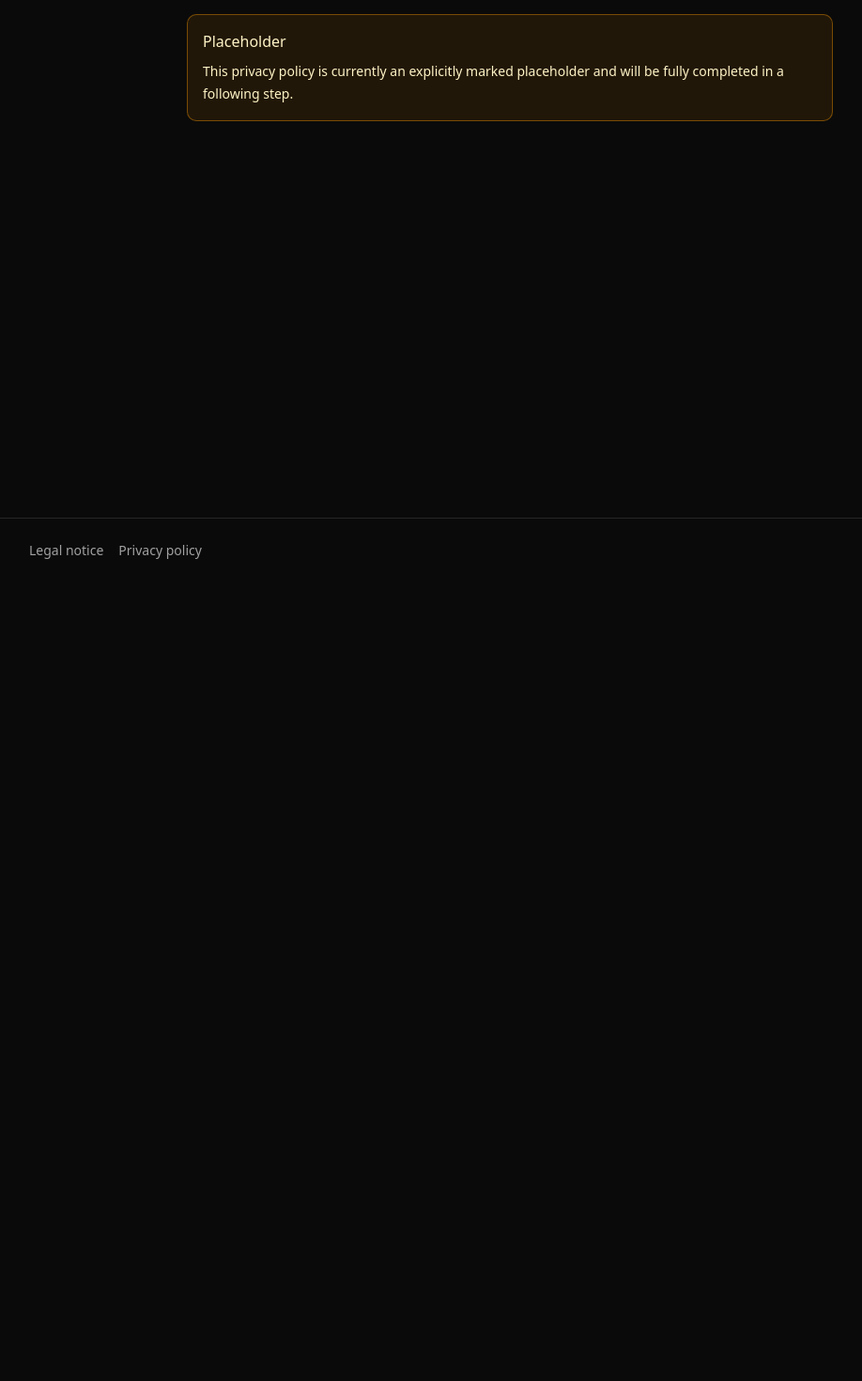
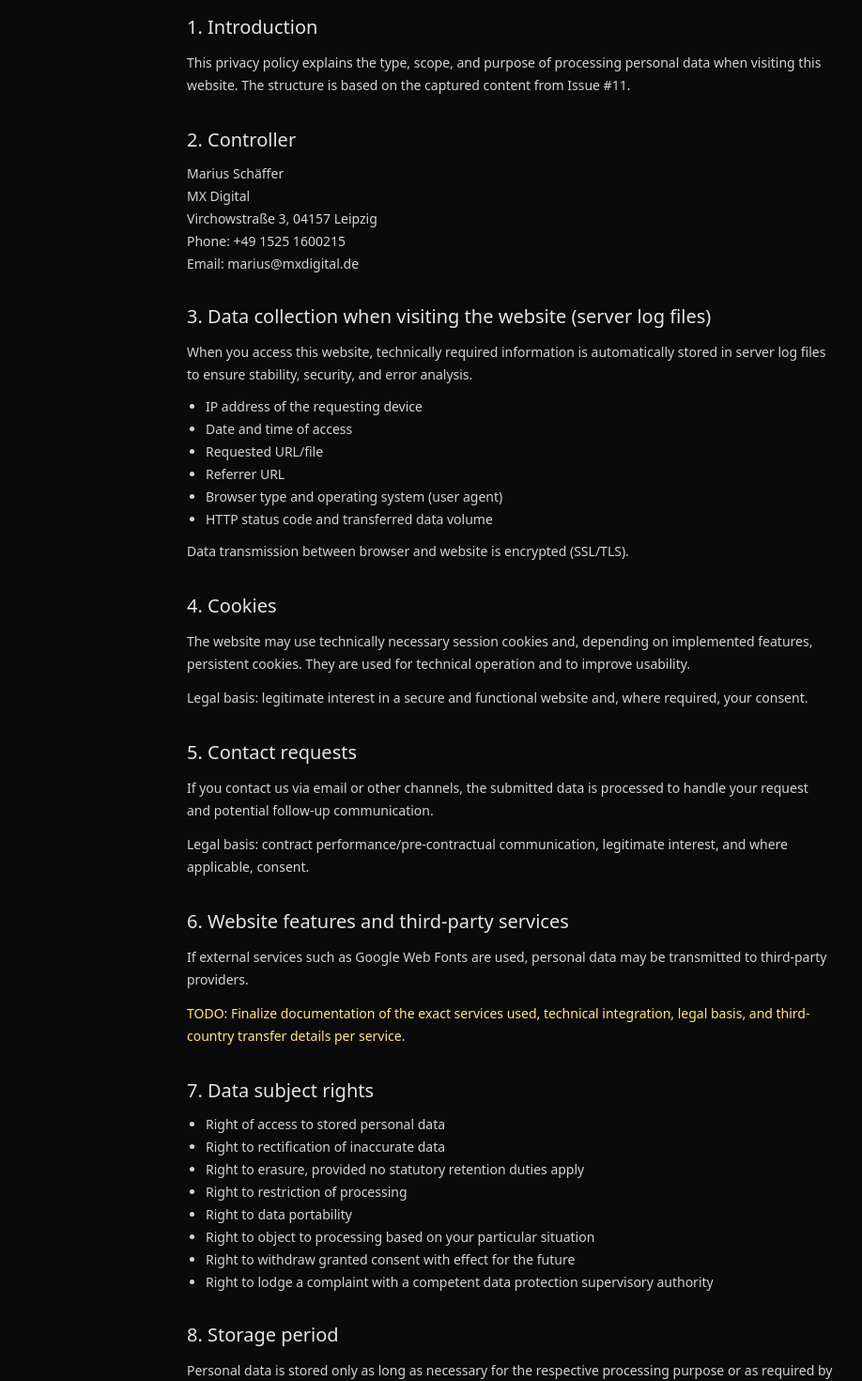
Before and after one commit to mars-mx/portfolio, a Next.js app: page /en/datenschutz in a window 1280 px wide. Shown: the part 180-1650 px from the top of the page at 94% size, without its empty margins (97-1015 px from the left). Before the commit the page ends 800 px from the top, so only its background shows below. Built offline with nearby package versions, Linux system fonts and the light colour scheme.

Commit message:
fix: add bilingual privacy policy content (fixes #13)

```diff
--- a/messages/de.json
+++ b/messages/de.json
@@ -30,7 +30,59 @@
   },
   "Privacy": {
     "title": "Datenschutzerklärung",
-    "placeholderTitle": "Platzhalter",
-    "placeholderText": "Diese Datenschutzerklärung ist aktuell ein bewusst gekennzeichneter Platzhalter und wird in einem nachfolgenden Schritt vollständig ausgearbeitet."
+    "intro": {
+      "heading": "1. Einleitung",
+      "body": "Diese Datenschutzerklärung informiert über Art, Umfang und Zweck der Verarbeitung personenbezogener Daten beim Besuch dieser Website. Die Inhalte basieren auf der erfassten Struktur aus Issue #11."
+    },
+    "controller": {
+      "heading": "2. Verantwortlicher",
+      "phone": "Telefon: 015251600215",
+      "email": "E-Mail: marius@mxdigital.de"
+    },
+    "logfiles": {
+      "heading": "3. Datenerfassung beim Websitebesuch (Server-Logfiles)",
+      "body": "Beim Aufruf der Website werden technisch erforderliche Informationen automatisiert in Server-Logfiles gespeichert, um Stabilität, Sicherheit und Fehleranalyse zu gewährleisten.",
+      "items": {
+        "ip": "IP-Adresse des anfragenden Geräts",
+        "datetime": "Datum und Uhrzeit des Zugriffs",
+        "request": "Aufgerufene URL/Datei",
+        "referrer": "Referrer-URL",
+        "userAgent": "Browsertyp und Betriebssystem (User-Agent)",
+        "status": "HTTP-Statuscode und übertragene Datenmenge"
+      },
+      "encryption": "Die Übertragung zwischen Browser und Website erfolgt verschlüsselt (SSL/TLS)."
+    },
+    "cookies": {
+      "heading": "4. Cookies",
+      "body": "Die Website kann technisch notwendige Session-Cookies und – je nach eingesetzten Funktionen – persistente Cookies verwenden. Sie dienen der technischen Bereitstellung und Verbesserung der Nutzung.",
+      "legalBasis": "Rechtsgrundlage: berechtigtes Interesse an einer sicheren und funktionsfähigen Website sowie, soweit erforderlich, Einwilligung."
+    },
+    "contact": {
+      "heading": "5. Kontaktaufnahme",
+      "body": "Wenn Sie per E-Mail oder auf anderem Weg Kontakt aufnehmen, werden die übermittelten Daten zur Bearbeitung Ihrer Anfrage und für mögliche Anschlussfragen verarbeitet.",
+      "legalBasis": "Rechtsgrundlage: Vertragserfüllung/vorvertragliche Kommunikation, berechtigtes Interesse und ggf. Einwilligung."
+    },
+    "tools": {
+      "heading": "6. Seitenfunktionalitäten und Drittanbieter",
+      "body": "Sofern externe Dienste wie z. B. Google Web Fonts eingesetzt werden, kann es zu einer Übermittlung personenbezogener Daten an Drittanbieter kommen.",
+      "todo": "TODO: Konkrete eingesetzte Dienste, technische Einbindung, Rechtsgrundlage und Drittlandtransfer je Dienst final dokumentieren."
+    },
+    "rights": {
+      "heading": "7. Rechte betroffener Personen",
+      "items": {
+        "access": "Auskunft über gespeicherte personenbezogene Daten",
+        "rectification": "Berichtigung unrichtiger Daten",
+        "erasure": "Löschung der Daten, soweit keine Aufbewahrungspflichten entgegenstehen",
+        "restriction": "Einschränkung der Verarbeitung",
+        "portability": "Datenübertragbarkeit",
+        "objection": "Widerspruch gegen die Verarbeitung aus Gründen, die sich aus Ihrer besonderen Situation ergeben",
+        "withdrawal": "Widerruf erteilter Einwilligungen mit Wirkung für die Zukunft",
+        "complaint": "Beschwerde bei einer zuständigen Datenschutzaufsichtsbehörde"
+      }
+    },
+    "retention": {
+      "heading": "8. Speicherdauer",
+      "body": "Personenbezogene Daten werden nur so lange gespeichert, wie es für die jeweiligen Verarbeitungszwecke erforderlich ist oder gesetzliche Aufbewahrungsfristen bestehen. Anschließend werden Daten gelöscht oder anonymisiert."
+    }
   }
 }
--- a/messages/en.json
+++ b/messages/en.json
@@ -29,8 +29,60 @@
     "responsibleHeading": "Responsible for content pursuant to Section 18(2) MStV"
   },
   "Privacy": {
-    "title": "Privacy policy",
-    "placeholderTitle": "Placeholder",
-    "placeholderText": "This privacy policy is currently an explicitly marked placeholder and will be fully completed in a following step."
+    "title": "Privacy Policy",
+    "intro": {
+      "heading": "1. Introduction",
+      "body": "This privacy policy explains the type, scope, and purpose of processing personal data when visiting this website. The structure is based on the captured content from Issue #11."
+    },
+    "controller": {
+      "heading": "2. Controller",
+      "phone": "Phone: +49 1525 1600215",
+      "email": "Email: marius@mxdigital.de"
+    },
+    "logfiles": {
+      "heading": "3. Data collection when visiting the website (server log files)",
+      "body": "When you access this website, technically required information is automatically stored in server log files to ensure stability, security, and error analysis.",
+      "items": {
+        "ip": "IP address of the requesting device",
+        "datetime": "Date and time of access",
+        "request": "Requested URL/file",
+        "referrer": "Referrer URL",
+        "userAgent": "Browser type and operating system (user agent)",
+        "status": "HTTP status code and transferred data volume"
+      },
+      "encryption": "Data transmission between browser and website is encrypted (SSL/TLS)."
+    },
+    "cookies": {
+      "heading": "4. Cookies",
+      "body": "The website may use technically necessary session cookies and, depending on implemented features, persistent cookies. They are used for technical operation and to improve usability.",
+      "legalBasis": "Legal basis: legitimate interest in a secure and functional website and, where required, your consent."
+    },
+    "contact": {
+      "heading": "5. Contact requests",
+      "body": "If you contact us via email or other channels, the submitted data is processed to handle your request and potential follow-up communication.",
+      "legalBasis": "Legal basis: contract performance/pre-contractual communication, legitimate interest, and where applicable, consent."
+    },
+    "tools": {
+      "heading": "6. Website features and third-party services",
+      "body": "If external services such as Google Web Fonts are used, personal data may be transmitted to third-party providers.",
+      "todo": "TODO: Finalize documentation of the exact services used, technical integration, legal basis, and third-country transfer details per service."
+    },
+    "rights": {
+      "heading": "7. Data subject rights",
+      "items": {
+        "access": "Right of access to stored personal data",
+        "rectification": "Right to rectification of inaccurate data",
+        "erasure": "Right to erasure, provided no statutory retention duties apply",
+        "restriction": "Right to restriction of processing",
+        "portability": "Right to data portability",
+        "objection": "Right to object to processing based on your particular situation",
+        "withdrawal": "Right to withdraw granted consent with effect for the future",
+        "complaint": "Right to lodge a complaint with a competent data protection supervisory authority"
+      }
+    },
+    "retention": {
+      "heading": "8. Storage period",
+      "body": "Personal data is stored only as long as necessary for the respective processing purpose or as required by statutory retention periods. Data is then deleted or anonymized."
+    }
   }
 }
--- a/src/app/[locale]/datenschutz/page.tsx
+++ b/src/app/[locale]/datenschutz/page.tsx
@@ -9,13 +9,89 @@ export default async function PrivacyPolicyPage({params}: PrivacyPolicyPageProps
   setRequestLocale(locale);
   const t = await getTranslations("Privacy");
 
+  const logItems = [
+    t("logfiles.items.ip"),
+    t("logfiles.items.datetime"),
+    t("logfiles.items.request"),
+    t("logfiles.items.referrer"),
+    t("logfiles.items.userAgent"),
+    t("logfiles.items.status"),
+  ];
+
+  const rightsItems = [
+    t("rights.items.access"),
+    t("rights.items.rectification"),
+    t("rights.items.erasure"),
+    t("rights.items.restriction"),
+    t("rights.items.portability"),
+    t("rights.items.objection"),
+    t("rights.items.withdrawal"),
+    t("rights.items.complaint"),
+  ];
+
   return (
     <section className="mx-auto w-full max-w-3xl px-6 py-16 sm:px-10">
       <h1 className="text-3xl font-semibold tracking-tight sm:text-4xl">{t("title")}</h1>
 
-      <div className="mt-8 rounded-lg border border-amber-500/40 bg-amber-500/10 p-4 text-amber-100">
-        <p className="font-medium">{t("placeholderTitle")}</p>
-        <p className="mt-2 text-sm leading-6">{t("placeholderText")}</p>
+      <div className="mt-8 space-y-8 text-neutral-200">
+        <section className="space-y-3">
+          <h2 className="text-xl font-medium">{t("intro.heading")}</h2>
+          <p className="text-sm leading-6 text-neutral-300">{t("intro.body")}</p>
+        </section>
+
+        <section className="space-y-3">
+          <h2 className="text-xl font-medium">{t("controller.heading")}</h2>
+          <div className="space-y-1 text-sm text-neutral-300">
+            <p>Marius Schäffer</p>
+            <p>MX Digital</p>
+            <p>Virchowstraße 3, 04157 Leipzig</p>
+            <p>{t("controller.phone")}</p>
+            <p>{t("controller.email")}</p>
+          </div>
+        </section>
+
+        <section className="space-y-3">
+          <h2 className="text-xl font-medium">{t("logfiles.heading")}</h2>
+          <p className="text-sm leading-6 text-neutral-300">{t("logfiles.body")}</p>
+          <ul className="list-disc space-y-1 pl-5 text-sm text-neutral-300">
+            {logItems.map((item) => (
+              <li key={item}>{item}</li>
+            ))}
+          </ul>
+          <p className="text-sm leading-6 text-neutral-300">{t("logfiles.encryption")}</p>
+        </section>
+
+        <section className="space-y-3">
+          <h2 className="text-xl font-medium">{t("cookies.heading")}</h2>
+          <p className="text-sm leading-6 text-neutral-300">{t("cookies.body")}</p>
+          <p className="text-sm leading-6 text-neutral-300">{t("cookies.legalBasis")}</p>
+        </section>
+
+        <section className="space-y-3">
+          <h2 className="text-xl font-medium">{t("contact.heading")}</h2>
+          <p className="text-sm leading-6 text-neutral-300">{t("contact.body")}</p>
+          <p className="text-sm leading-6 text-neutral-300">{t("contact.legalBasis")}</p>
+        </section>
+
+        <section className="space-y-3">
+          <h2 className="text-xl font-medium">{t("tools.heading")}</h2>
+          <p className="text-sm leading-6 text-neutral-300">{t("tools.body")}</p>
+          <p className="text-sm leading-6 text-amber-200">{t("tools.todo")}</p>
+        </section>
+
+        <section className="space-y-3">
+          <h2 className="text-xl font-medium">{t("rights.heading")}</h2>
+          <ul className="list-disc space-y-1 pl-5 text-sm text-neutral-300">
+            {rightsItems.map((item) => (
+              <li key={item}>{item}</li>
+            ))}
+          </ul>
+        </section>
+
+        <section className="space-y-3">
+          <h2 className="text-xl font-medium">{t("retention.heading")}</h2>
+          <p className="text-sm leading-6 text-neutral-300">{t("retention.body")}</p>
+        </section>
       </div>
     </section>
   );
--- a/src/i18n/routing.ts
+++ b/src/i18n/routing.ts
@@ -4,6 +4,12 @@ export const routing = defineRouting({
   locales: ["de", "en"],
   defaultLocale: "de",
   localePrefix: "always",
+  pathnames: {
+    "/datenschutz": {
+      de: "/datenschutz",
+      en: "/privacy",
+    },
+  },
 });
 
 export type AppLocale = (typeof routing.locales)[number];
```
